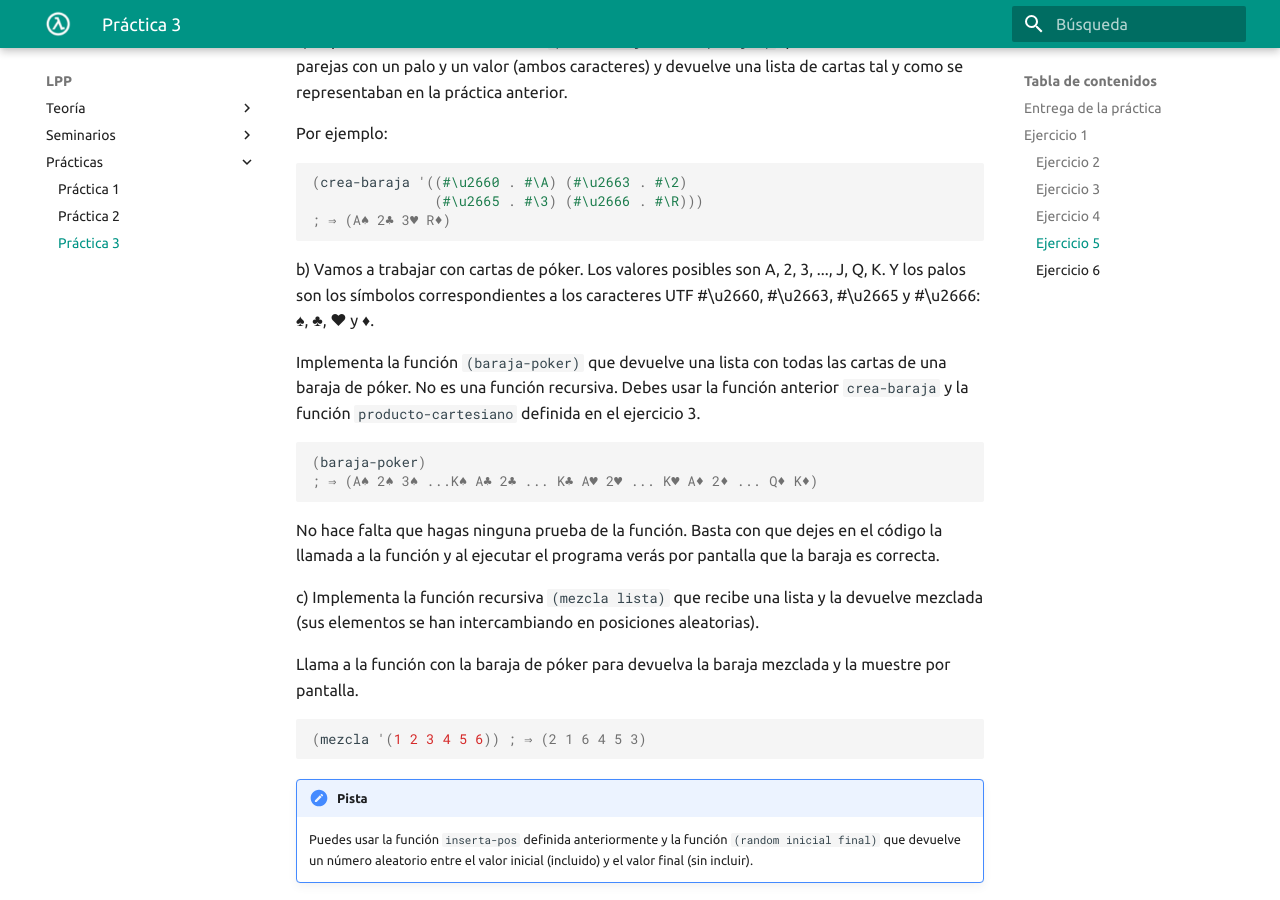
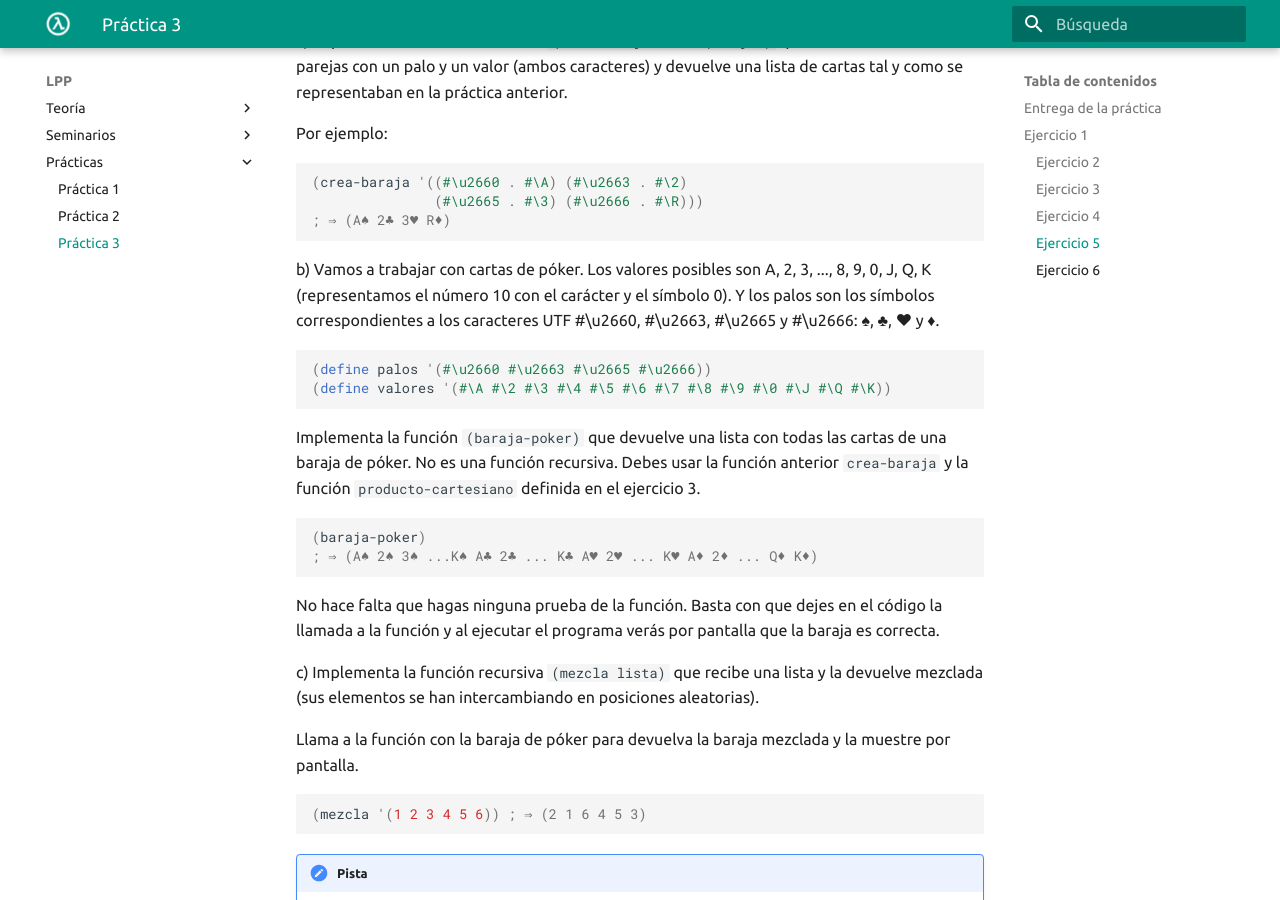
Before and after one commit to domingogallardo/apuntes-lpp, an MkDocs documentation site: the page built from docs/practicas/practica03/practica03.md, in a window 1280 px wide and 900 px high, scrolled down 4461 px. Built offline with MkDocs 1.6.1 and Material for MkDocs 9.7.7, drawn with Linux system fonts in a browser that asks for light colours.

Commit message:
Corrección práctica

````diff
--- a/docs/practicas/practica03/practica03.md
+++ b/docs/practicas/practica03/practica03.md
@@ -253,9 +253,15 @@ Por ejemplo:
 ```
 
 b) Vamos a trabajar con cartas de póker. Los valores posibles son A,
-2, 3, ..., J, Q, K. Y los palos son los símbolos correspondientes a
+2, 3, ..., 8, 9, 0, J, Q, K (representamos el número 10 con el
+carácter y el símbolo 0). Y los palos son los símbolos correspondientes a
 los caracteres UTF #\u2660, #\u2663, #\u2665 y #\u2666: ♠, ♣, ♥
 y ♦.
+
+```racket
+(define palos '(#\u2660 #\u2663 #\u2665 #\u2666))
+(define valores '(#\A #\2 #\3 #\4 #\5 #\6 #\7 #\8 #\9 #\0 #\J #\Q #\K))
+```
 
 Implementa la función `(baraja-poker)` que devuelve una lista con
 todas las cartas de una baraja de póker. No es una función
````
